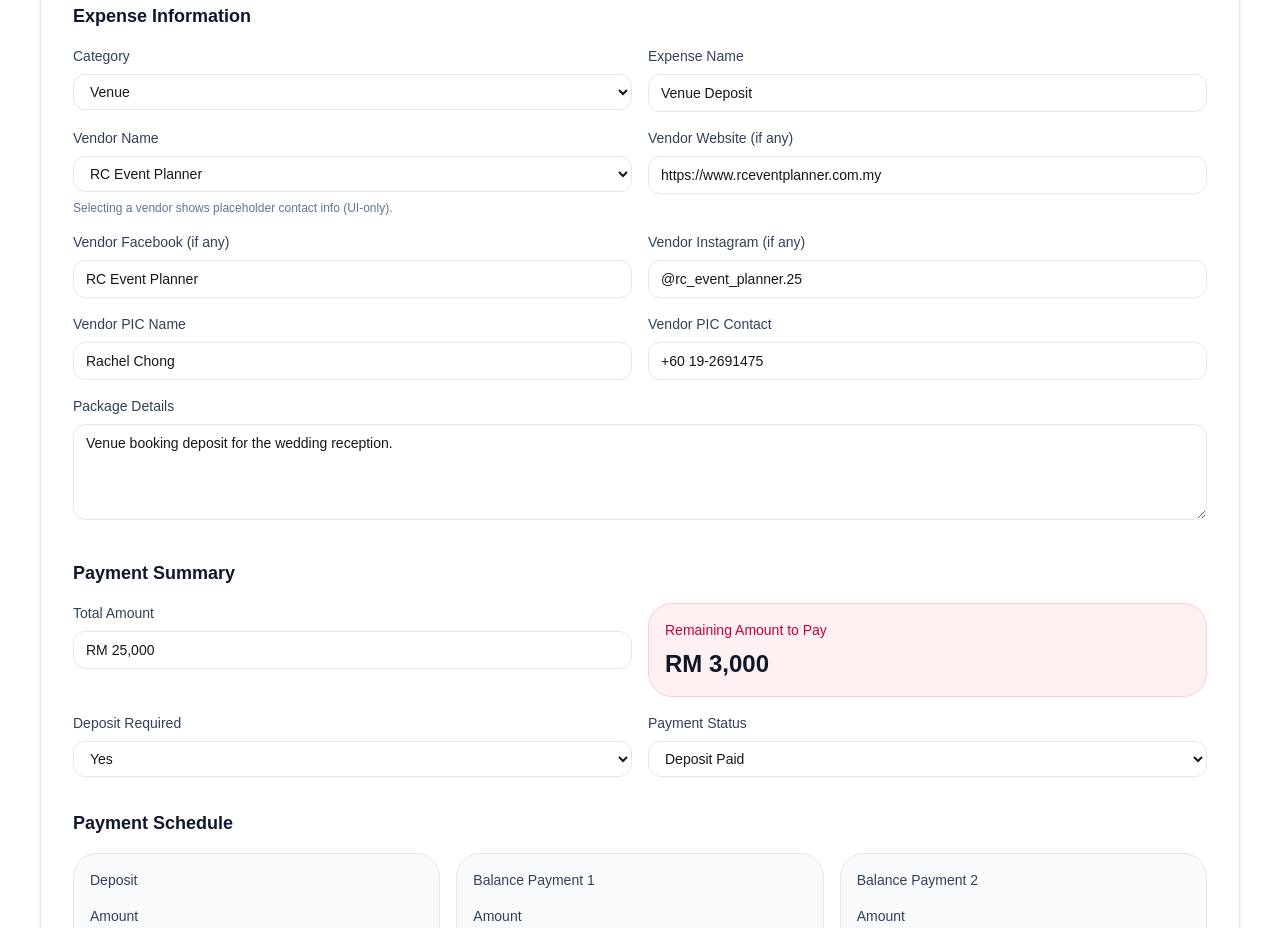
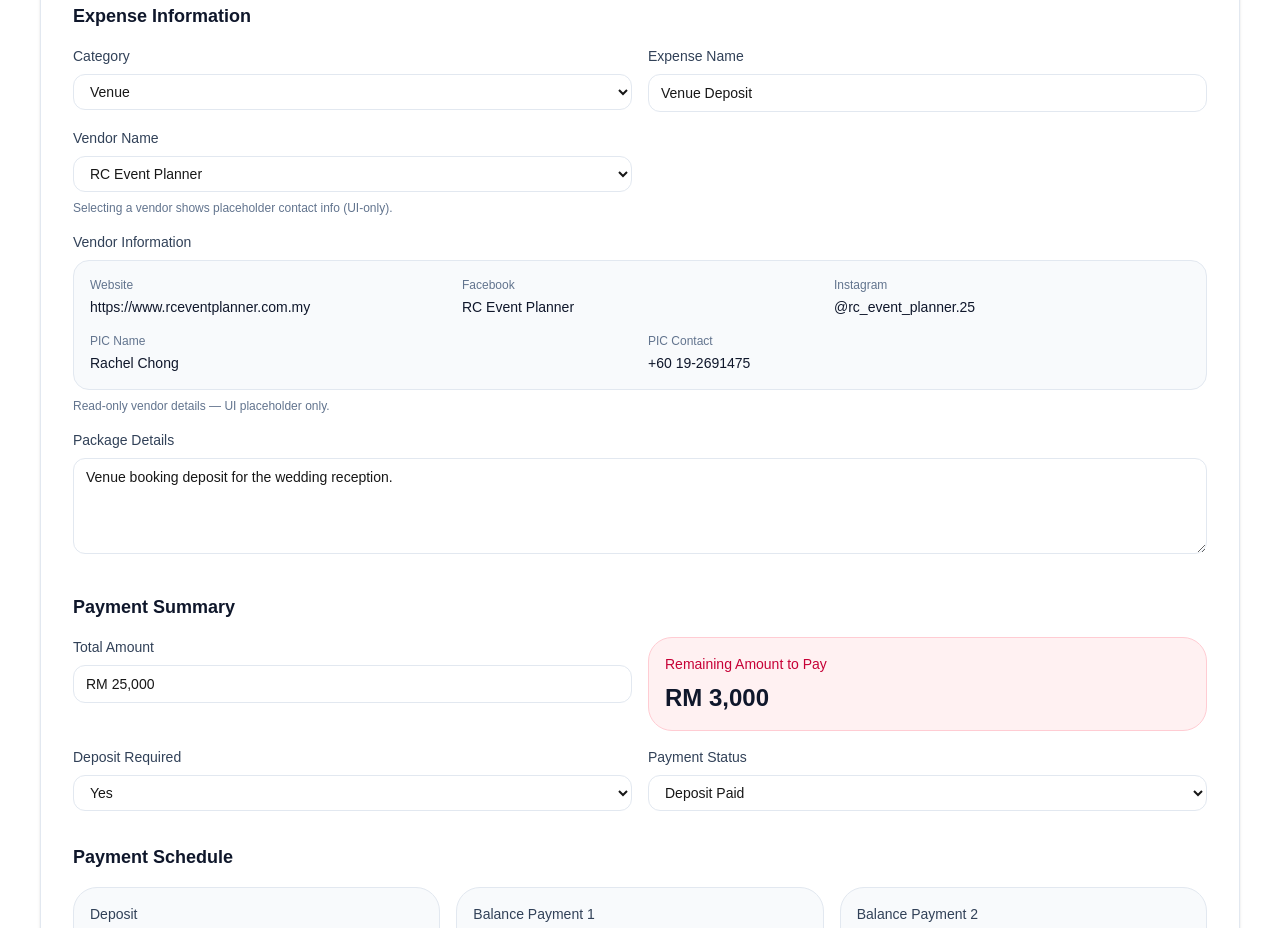
Before and after one commit to RCEventPlanner/WeddingPlanningOS, a Next.js app: page /budget in a window 1280 px wide. Shown: the part 1200-2128 px from the top of the page. Built offline with nearby package versions, Linux system fonts and the light colour scheme.

Commit message:
Add vendor information preview to budget form

```diff
--- a/components/BudgetForm.tsx
+++ b/components/BudgetForm.tsx
@@ -127,54 +127,39 @@ export function BudgetForm({
               <p className="mt-2 text-xs text-slate-500">Selecting a vendor shows placeholder contact info (UI-only).</p>
             </div>
 
+            <div className="md:col-span-2">
+              <label className="mb-2 block text-sm font-medium text-slate-700">Vendor Information</label>
+              <div className="rounded-2xl border border-slate-200 bg-slate-50 p-4">
+                <div className="grid gap-4 md:grid-cols-3">
                   <div>
-              <label className="mb-2 block text-sm font-medium text-slate-700">
-                Vendor Website (if any)
-              </label>
-              <input
-                className="w-full rounded-xl border border-slate-200 px-3 py-2 text-sm outline-none focus:border-rose-400"
-                defaultValue={"https://www.rceventplanner.com.my"}
-              />
+                    <p className="text-xs text-slate-500">Website</p>
+                    <p className="mt-1 text-sm text-slate-900">https://www.rceventplanner.com.my</p>
                   </div>
 
                   <div>
-              <label className="mb-2 block text-sm font-medium text-slate-700">
-                Vendor Facebook (if any)
-              </label>
-              <input
-                className="w-full rounded-xl border border-slate-200 px-3 py-2 text-sm outline-none focus:border-rose-400"
-                defaultValue={"RC Event Planner"}
-              />
+                    <p className="text-xs text-slate-500">Facebook</p>
+                    <p className="mt-1 text-sm text-slate-900">RC Event Planner</p>
                   </div>
 
                   <div>
-              <label className="mb-2 block text-sm font-medium text-slate-700">
-                Vendor Instagram (if any)
-              </label>
-              <input
-                className="w-full rounded-xl border border-slate-200 px-3 py-2 text-sm outline-none focus:border-rose-400"
-                defaultValue={"@rc_event_planner.25"}
-              />
+                    <p className="text-xs text-slate-500">Instagram</p>
+                    <p className="mt-1 text-sm text-slate-900">@rc_event_planner.25</p>
+                  </div>
+                </div>
+
+                <div className="mt-4 grid gap-4 md:grid-cols-2">
+                  <div>
+                    <p className="text-xs text-slate-500">PIC Name</p>
+                    <p className="mt-1 text-sm text-slate-900">Rachel Chong</p>
                   </div>
 
                   <div>
-              <label className="mb-2 block text-sm font-medium text-slate-700">
-                Vendor PIC Name
-              </label>
-              <input
-                className="w-full rounded-xl border border-slate-200 px-3 py-2 text-sm outline-none focus:border-rose-400"
-                defaultValue={"Rachel Chong"}
-              />
+                    <p className="text-xs text-slate-500">PIC Contact</p>
+                    <p className="mt-1 text-sm text-slate-900">+60 19-2691475</p>
                   </div>
-
-            <div>
-              <label className="mb-2 block text-sm font-medium text-slate-700">
-                Vendor PIC Contact
-              </label>
-              <input
-                className="w-full rounded-xl border border-slate-200 px-3 py-2 text-sm outline-none focus:border-rose-400"
-                defaultValue={"+60 19-2691475"}
-              />
+                </div>
+              </div>
+              <p className="mt-2 text-xs text-slate-500">Read-only vendor details — UI placeholder only.</p>
             </div>
 
             <div className="md:col-span-2">
```
Also changed, not shown: 2 other files (tests, documents, lock files or other folders). Lines whose indentation alone changed are shown as unchanged.
